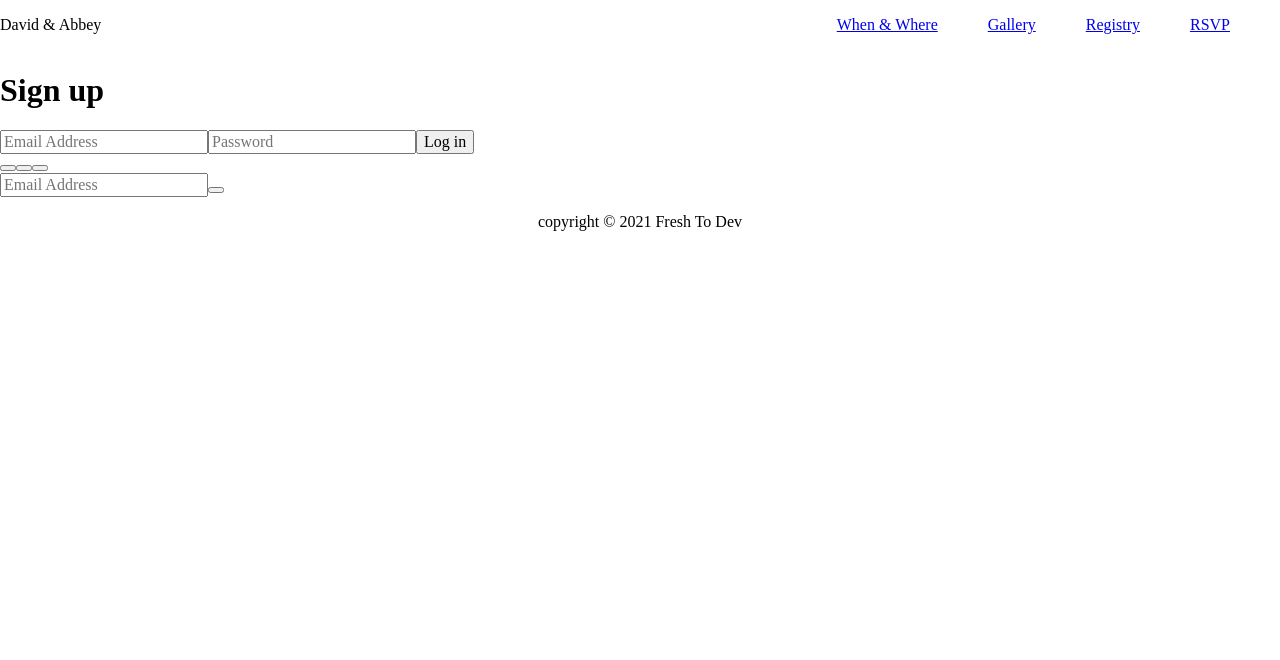
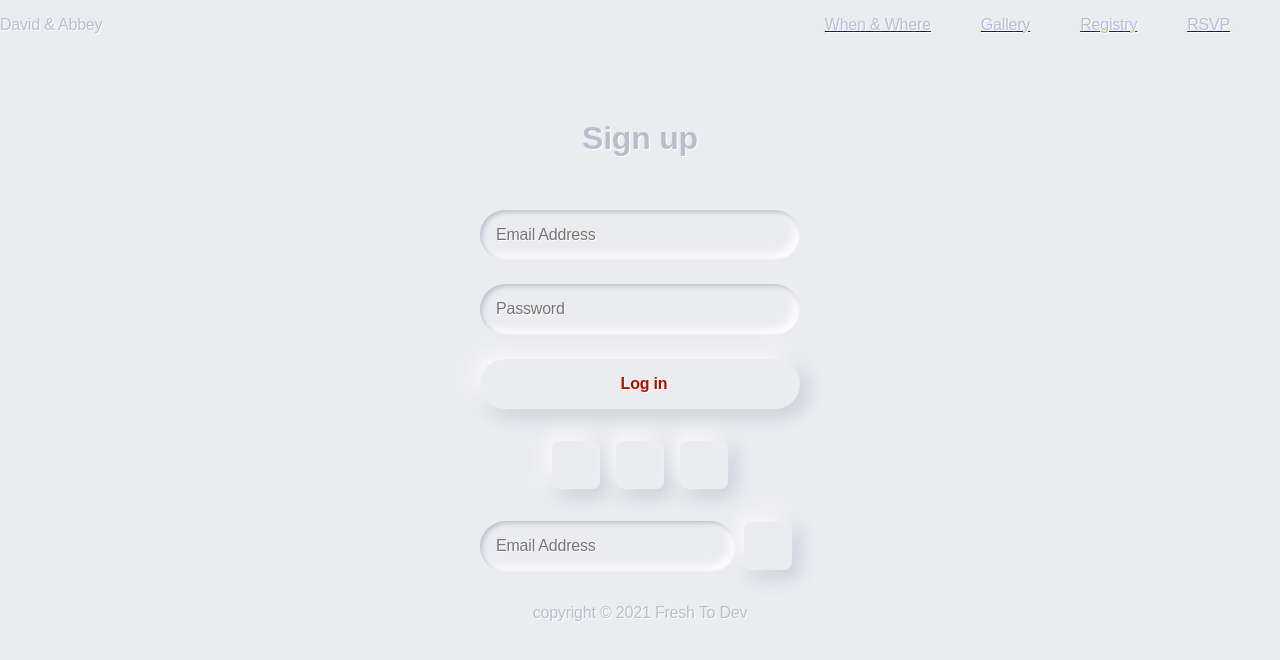
Before and after one commit to mdflynn/stieber-wedding, a React (Create React App) app: page /rsvp in a window 1280 px wide. Shown: the top 660 px of the page. Built offline with nearby package versions, Linux system fonts and the light colour scheme.

Commit message:
add styling

```diff
--- a/src/components/Rsvp/Rsvp.scss
+++ b/src/components/Rsvp/Rsvp.scss
@@ -0,0 +1,116 @@
+$ruler: 16px;
+$color-red: #AE1100;
+$color-bg: #EBECF0;
+$color-shadow: #BABECC;
+$color-white: #FFF;
+
+body, html {
+  background-color:$color-bg;
+}
+
+body, p, input, select, textarea, button {
+    font-family: 'Montserrat', sans-serif;
+    letter-spacing: -0.2px;
+    font-size: $ruler;
+}
+
+div, p {
+  color: $color-shadow;
+  text-shadow: 1px 1px 1px $color-white;
+}
+
+
+form {
+  padding: $ruler;
+  width: $ruler*20;
+  margin: 0 auto;
+}
+
+.segment {
+  padding: $ruler*2 0;
+  text-align: center;
+}
+
+button, input {
+  border: 0;
+  outline: 0;
+  font-size: $ruler;
+  border-radius: $ruler*20;
+  padding: $ruler;
+  background-color:$color-bg;
+  text-shadow: 1px 1px 0 $color-white;
+}
+
+label {
+  display: block;
+  margin-bottom: $ruler*1.5;
+  width: 100%;
+}
+
+input {
+  margin-right: $ruler/2;
+  box-shadow:  inset 2px 2px 5px $color-shadow, inset -5px -5px 10px $color-white;
+  width: 100%;
+  box-sizing: border-box;
+  transition: all 0.2s ease-in-out;
+  appearance: none;
+  -webkit-appearance: none;
+
+  &:focus {
+    box-shadow:  inset 1px 1px 2px $color-shadow, inset -1px -1px 2px $color-white;
+  }
+}
+
+button {
+  color:#61677C;
+  font-weight: bold;
+  box-shadow: -5px -5px 20px $color-white,  5px 5px 20px $color-shadow;
+  transition: all 0.2s ease-in-out;
+  cursor: pointer;
+  font-weight: 600;
+
+  &:hover {
+    box-shadow: -2px -2px 5px $color-white, 2px 2px 5px $color-shadow;
+  }
+
+  &:active {
+    box-shadow: inset 1px 1px 2px $color-shadow, inset -1px -1px 2px $color-white;
+  }
+
+  .icon {
+    margin-right: $ruler/2;
+  }
+
+  &.unit {
+    border-radius: $ruler/2;
+    line-height: 0;
+    width: $ruler*3;
+    height: $ruler*3;
+    display:inline-flex;
+    justify-content: center;
+    align-items:center;
+    margin: 0 $ruler/2;
+    font-size: $ruler*1.2;
+
+    .icon {
+      margin-right: 0;
+    }
+  }
+
+  &.red {
+    display: block;
+    width: 100%;
+    color:$color-red;
+  }
+}
+
+.input-group {
+  display: flex;
+  align-items: center;
+  justify-content: flex-start;
+
+  label {
+    margin: 0;
+    flex: 1;
+  }
+}
```
